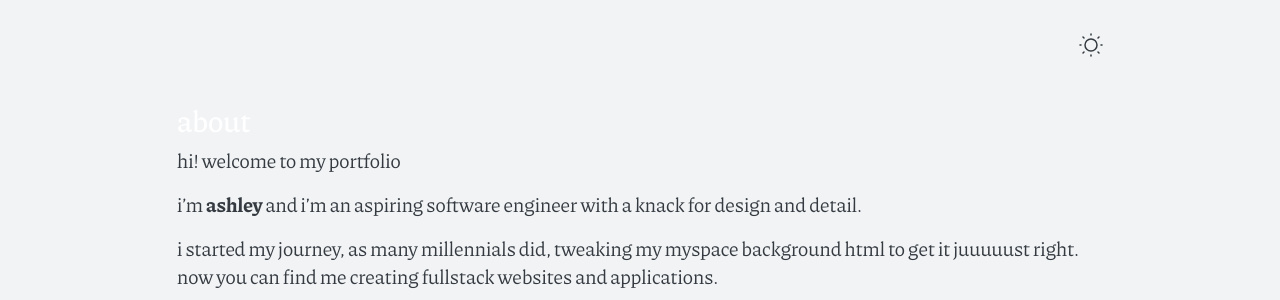
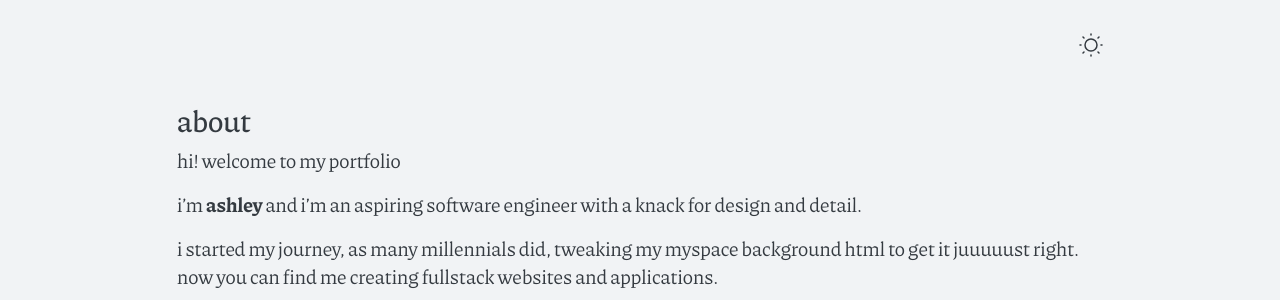
Before and after one commit to AshleyJohnson90/AshleyJohnson90.github.io, a Jekyll site: the page built from index.md, in a window 1280 px wide. Shown: the part 904-1204 px from the top of the page. Built offline with Jekyll 4.4.1, drawn with Linux system fonts in a browser that asks for light colours.

Commit message:
Update _headings.scss

```diff
--- a/_sass/_headings.scss
+++ b/_sass/_headings.scss
@@ -1,5 +1,5 @@
 h1,h2,h3 {
-  color: #fff;
+  color: var(--color-heading);
 
   a {
     color: inherit;
```
